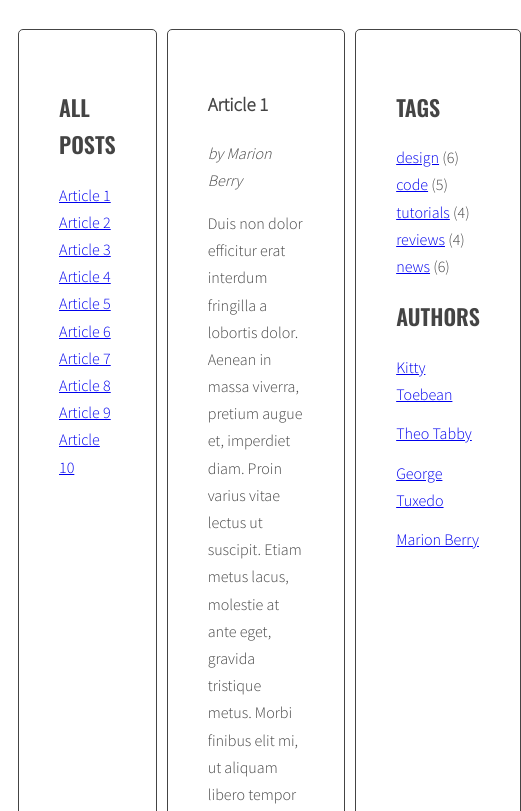
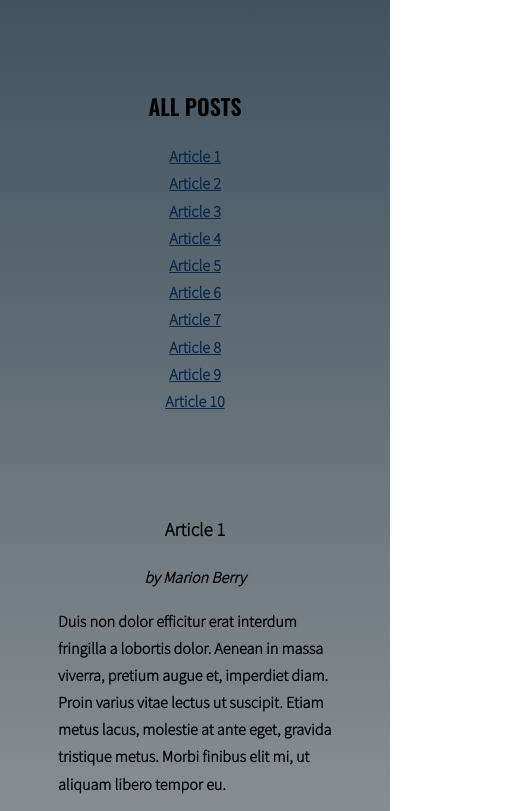
Before and after one commit to MichalBodys/javascript-blog, a website: page index.html in a window 390 px wide. Shown: the part 214-1025 px from the top of the page, 521 px wide, since content can reach past the window. Drawn offline with nearby package versions, Linux system fonts and the light colour scheme.

Commit message:
change css

```diff
--- a/index.html
+++ b/index.html
@@ -17,7 +17,7 @@
 						<ul class="list titles">
 						</ul>
 					</aside>
-					<section class="posts">
+					<section class="posts col-sm-12">
 						<article class="post active" id="article-1">
 							<h3 class="post-title">Article 1</h3>
 							<p class="post-author">by Marion Berry</p>
--- a/sass/style.scss
+++ b/sass/style.scss
@@ -1,24 +1,27 @@
-@import url('https://fonts.googleapis.com/css?family=Oswald:400,600|Sacramento|Source+Sans+Pro:300&subset=latin-ext');
+@import url("https://fonts.googleapis.com/css?family=Oswald:400,600|Sacramento|Source+Sans+Pro:300&subset=latin-ext");
 
 /* Variables */
 
 $color-light: #fff;
 $color-dark: #444;
+$color-black: black;
 
-$font-logo: 'Sacramento', cursive;
-$font-header: 'Oswald', sans-serif;
-$font-text: 'Source Sans Pro', sans-serif;
+$font-logo: "Sacramento", cursive;
+$font-header: "Oswald", sans-serif;
+$font-text: "Source Sans Pro", sans-serif;
 
 /* Global */
 
-*, *::before, *::after {
+*,
+*::before,
+*::after {
 	box-sizing: border-box;
 }
 
 body {
-  background: $color-light;
+	background-image: linear-gradient(to top, #d7d2cc 0%, #304352 100%);
+	background-size: cover;
 	font-family: $font-text;
-  color: $color-dark;
 	font-weight: 300;
 	font-size: 16px;
 	line-height: 1.7;
@@ -29,16 +32,16 @@ body {
 	margin: 0 auto;
 }
 
+a,
+li {
+	color: rgb(9, 40, 76);
+}
+
 .section-title {
 	font-size: 22px;
 	text-transform: uppercase;
 	font-family: $font-header;
 	font-weight: 600;
-  span {
-    text-transform: none;
-    font-weight: 400;
-    color: lighten($color-dark, 20%);
-  }
 }
 
 /* Layout */
@@ -56,12 +59,13 @@ body {
 	flex: 2 0 0;
 }
 
-.sidebar, .posts {
-  background: $color-light;
+.sidebar,
+.posts {
+	background: inherit;
 	margin-right: 10px;
 	padding: 40px;
-  border: 1px solid $color-dark;
-  border-radius: 5px;
+	font-weight: bold;
+	color: $color-black;
 }
 
 /* Logo */
@@ -72,6 +76,8 @@ body {
 	font-size: 104px;
 	line-height: 1;
 	text-align: center;
+	color: $color-light;
+	text-shadow: 5px 5px $color-black;
 }
 
 /* Lists */
@@ -81,7 +87,7 @@ body {
 	margin: 0;
 	padding: 0;
 	.active {
-    font-weight: bold;
+		color: $color-light;
 	}
 }
 
@@ -118,3 +124,18 @@ body {
 		margin: 0 10px 0 0;
 	}
 }
+
+@media (max-width: 768px) {
+	.wrapper {
+		flex-flow: column;
+    .post{
+      .post-title, .post-author{
+        text-align: center;
+      }
+    }
+
+		.sidebar {
+			text-align: center;
+		}
+	}
+}
```
Also changed, not shown: css/style.css, 1 other file. Lines whose indentation alone changed are shown as unchanged.
